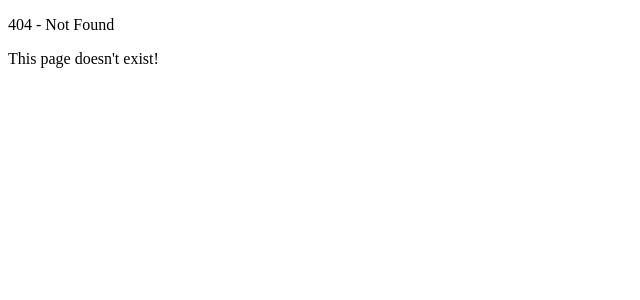
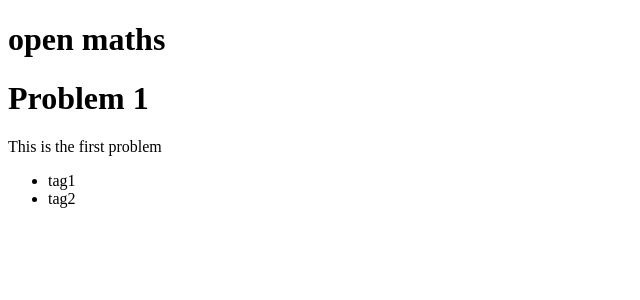
Before and after one commit to Aliochka/open-maths, a React (Vite) app in the folder webapp/: page /problems/1 in a window 1280 px wide. Before the commit this address had no page. Shown: the top 300 px of the page, without its empty margins (0-640 px from the left). Built offline with nearby package versions, Linux system fonts and the light colour scheme.

Commit message:
feat(webapp): create a problem page and integrate it in Root

```diff
--- a/webapp/src/main.tsx
+++ b/webapp/src/main.tsx
@@ -6,12 +6,17 @@ import {
   createRoutesFromElements,
   Route,
 } from 'react-router-dom'
-import { Root } from './routes/root'
+import { Root } from './routes/Root'
 import { ErrorPage } from './ErrorPage'
+import { Problem } from './routes/Problem'
 
 const router = createBrowserRouter(
   createRoutesFromElements(
-    <Route path="/" element={<Root />} errorElement={<ErrorPage />} />
+    <>
+      <Route path="/" element={<Root />} errorElement={<ErrorPage />}>
+        <Route path="/problems/:problemId" element={<Problem />} />
+      </Route>
+    </>
   )
 )
 
--- /dev/null
+++ b/webapp/src/routes/Problem.tsx
@@ -0,0 +1,19 @@
+export function Problem() {
+  const problem = {
+    title: 'Problem 1',
+    description: 'This is the first problem',
+    tags: ['tag1', 'tag2'],
+  }
+
+  return (
+    <div>
+      <h1>{problem.title}</h1>
+      <p>{problem.description}</p>
+      <ul>
+        {problem.tags.map((tag) => (
+          <li key={tag}>{tag}</li>
+        ))}
+      </ul>
+    </div>
+  )
+}
--- a/webapp/src/routes/root.tsx
+++ b/webapp/src/routes/Root.tsx
@@ -1,7 +1,12 @@
+import { Outlet } from 'react-router-dom'
+
 export function Root() {
   return (
     <div>
       <h1>open maths</h1>
+      <div>
+        <Outlet />
+      </div>
     </div>
   )
 }
```
